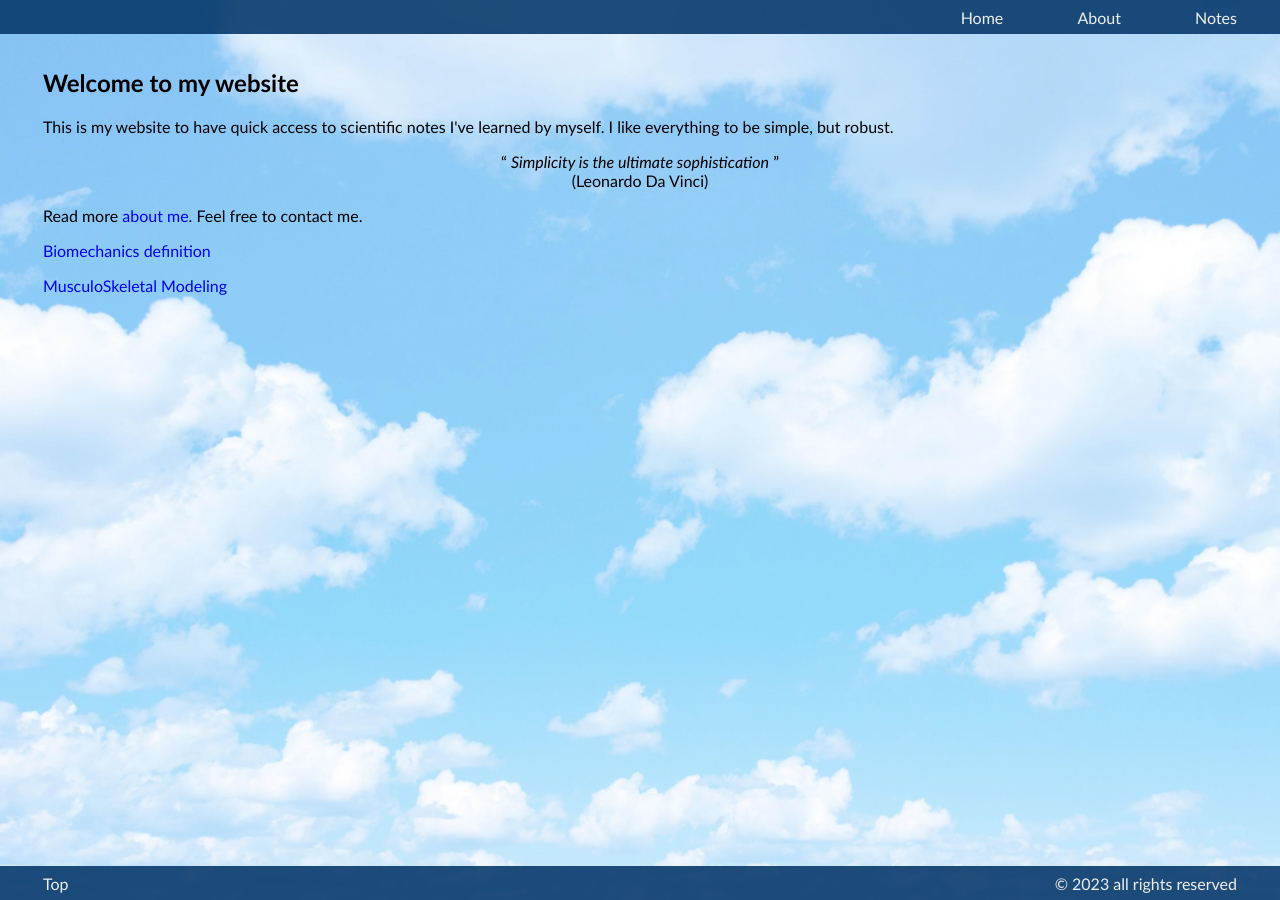
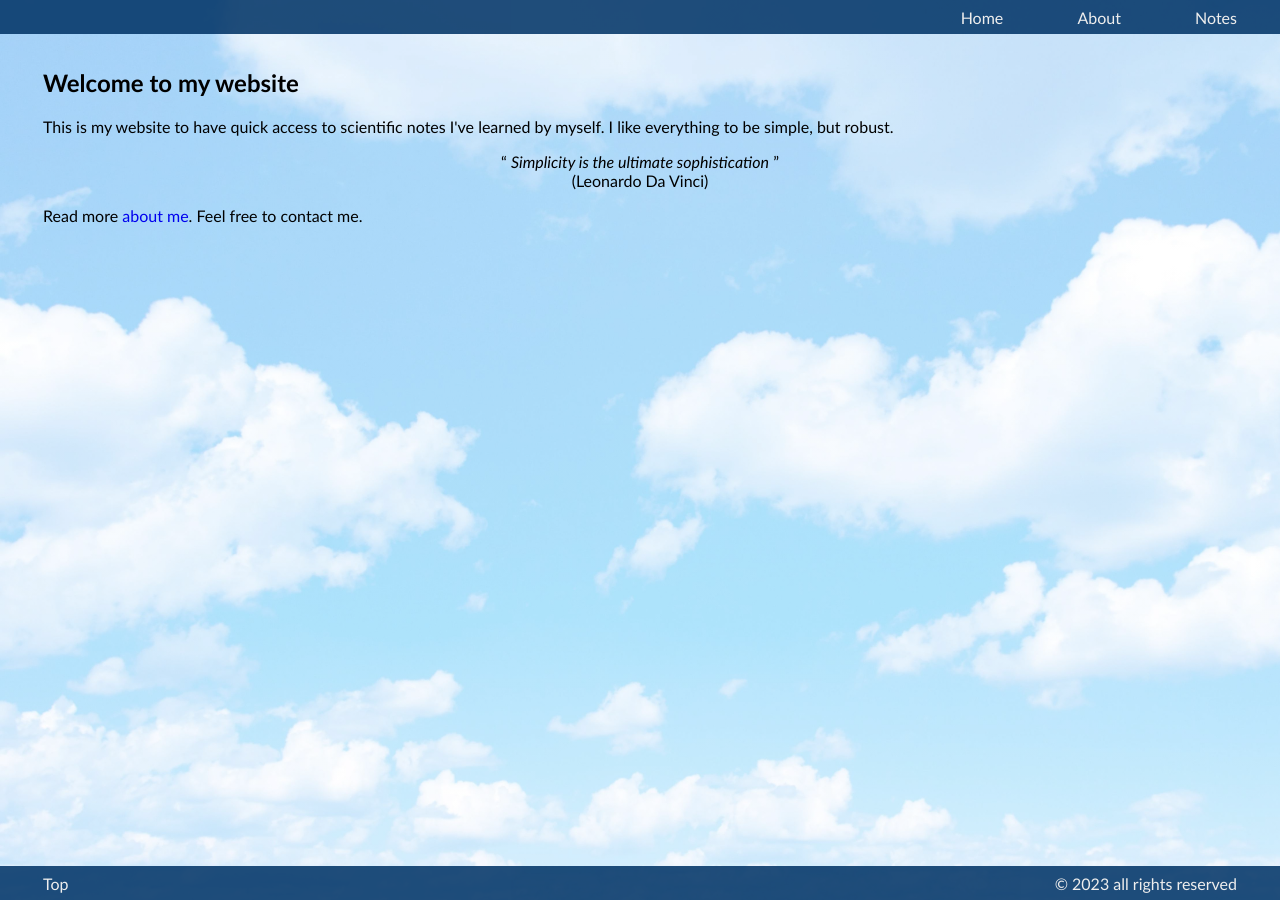
Before and after one commit to mrrezaie/mrrezaie.github.io, a Jekyll site: the page built from index.html, in a window 1280 px wide. Built offline with Jekyll 4.4.1, drawn with Linux system fonts in a browser that asks for light colours.

Commit message:
Update default.html

```diff
--- a/_layouts/default.html
+++ b/_layouts/default.html
@@ -20,9 +20,7 @@
 /*					font-size:50%;*/
 					overflow: auto;
 					padding: 40px 35px 40px 35px;
-					background-image: linear-gradient(#ffffff77, #ffffff77), url('../about/files/background.jpg');
-/*					background-color: rgba(255, 255, 255, 0.1);*/
-/*					background-blend-mode: lighten;*/
+					background-image: linear-gradient(#ffffff99, #ffffff99), url('../about/files/background.jpg');
 					background-repeat: no-repeat;
 					background-attachment: fixed;
 					background-size: cover;
@@ -98,12 +96,6 @@
 
 			<div>
 				{{ content }}
-
-				<p></p>
-				<p> <a href="biomechanics.html">Biomechanics definition</a> </p>
-				<p> <a href="musculoskeletalModeling.html">MusculoSkeletal Modeling</a> </p>
-
-
 			</div>
 
 
```
